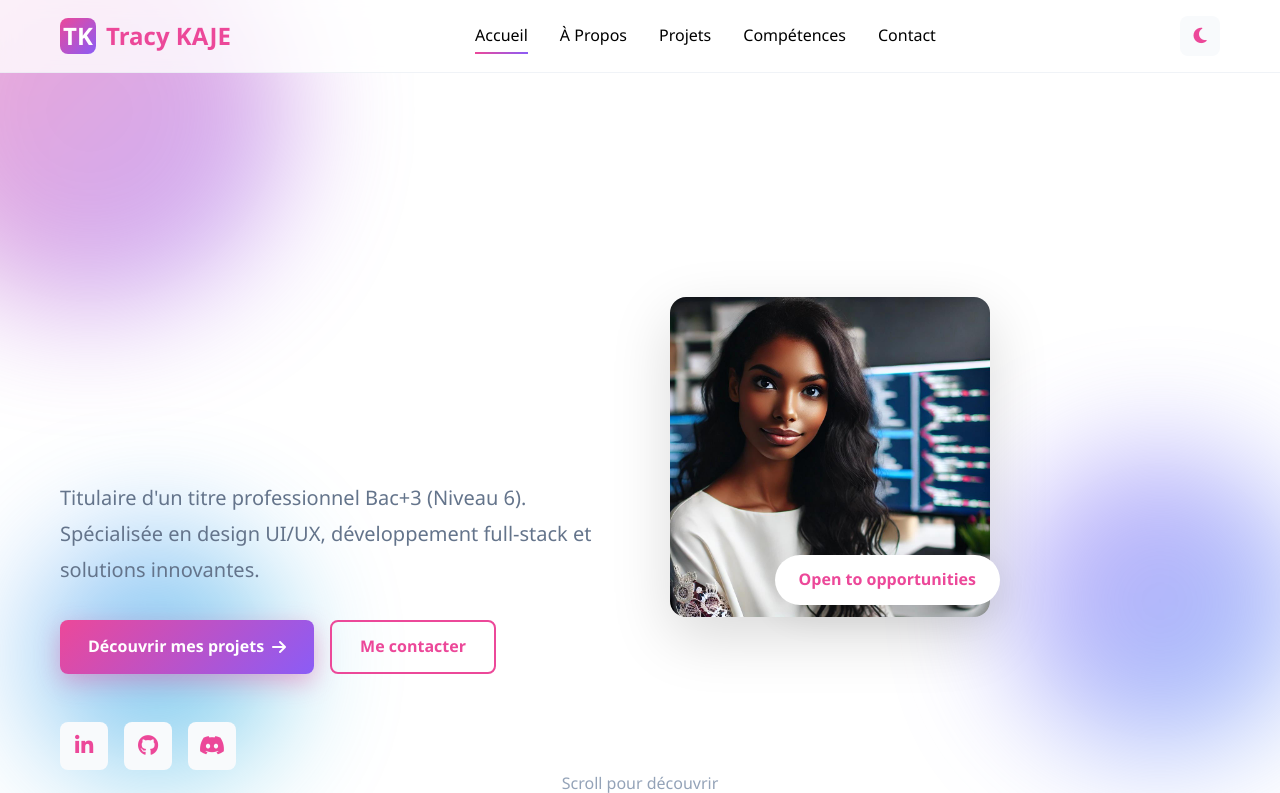
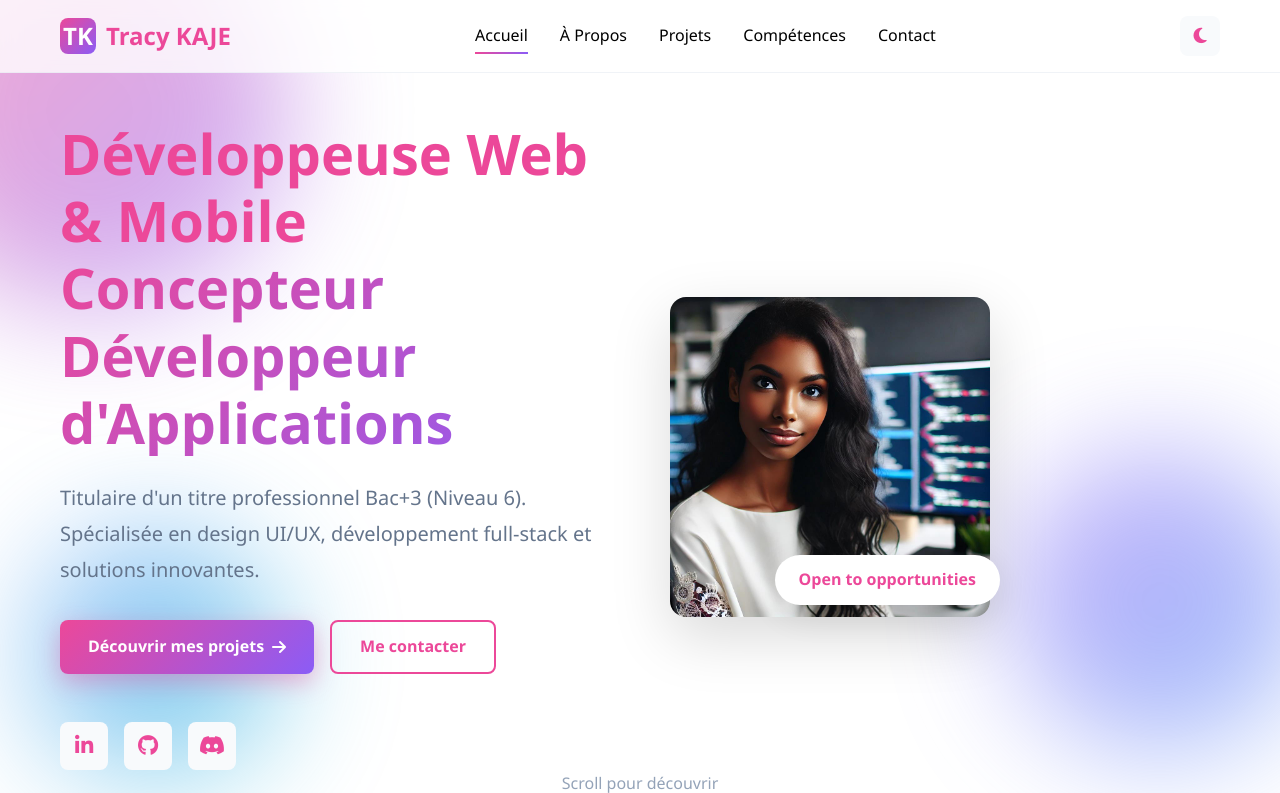
Before and after one commit to TracyK-12/MonPortfolio, a PHP site: page / in a window 1280 px wide. Shown: the top 793 px of the page. Run offline with PHP 8.4, Linux system fonts and the light colour scheme.

Commit message:
🐛 Fix: Hero title text now displays correctly
- Remove gradient clip from hero-title (was causing text to disappear)
- Set hero-text-animated to solid color for visibility
- Apply gradient only to hero-highlight for visual contrast
- Both texts now animate in properly with staggered timing

```diff
--- a/css/style.css
+++ b/css/style.css
@@ -253,10 +253,7 @@ html.dark .theme-toggle {
     font-weight: 800;
     line-height: 1.2;
     margin-bottom: 1.5rem;
-    background: linear-gradient(135deg, var(--primary-color), var(--secondary-color));
-    -webkit-background-clip: text;
-    -webkit-text-fill-color: transparent;
-    background-clip: text;
+    color: var(--primary-color);
 }
 
 .hero-text-animated {
@@ -267,7 +264,10 @@ html.dark .theme-toggle {
 
 .hero-highlight {
     display: block;
-    color: inherit;
+    background: linear-gradient(135deg, var(--primary-color), var(--secondary-color));
+    -webkit-background-clip: text;
+    -webkit-text-fill-color: transparent;
+    background-clip: text;
     animation: fadeInUp 0.8s ease-out 0.4s forwards;
     opacity: 0;
 }
```
